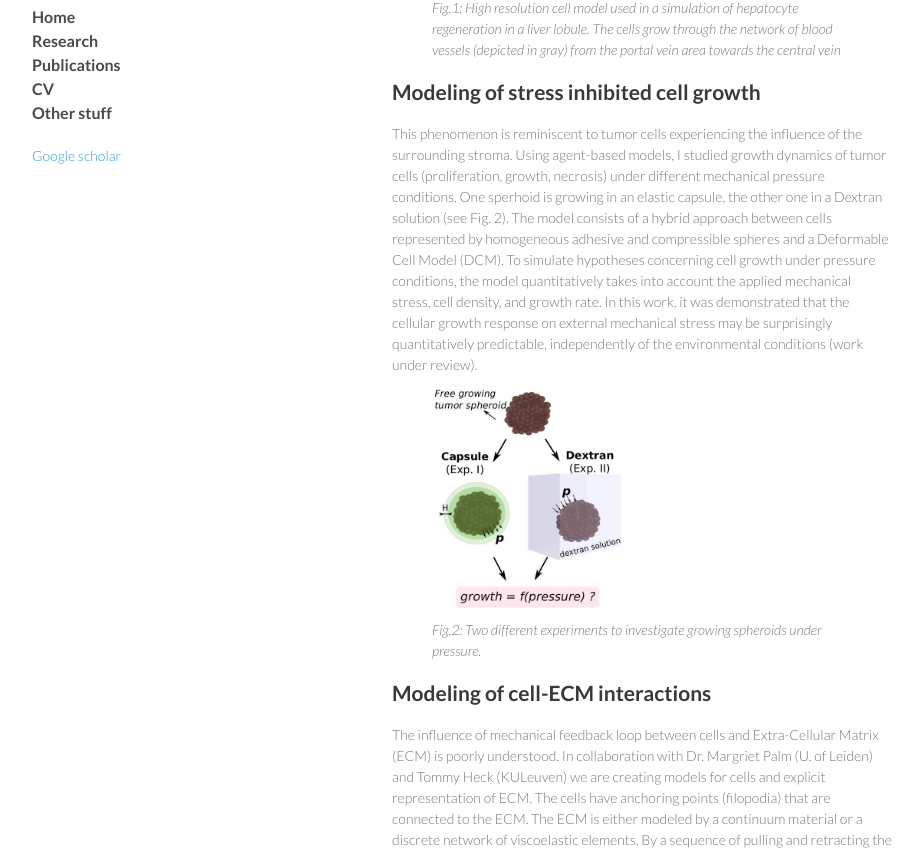
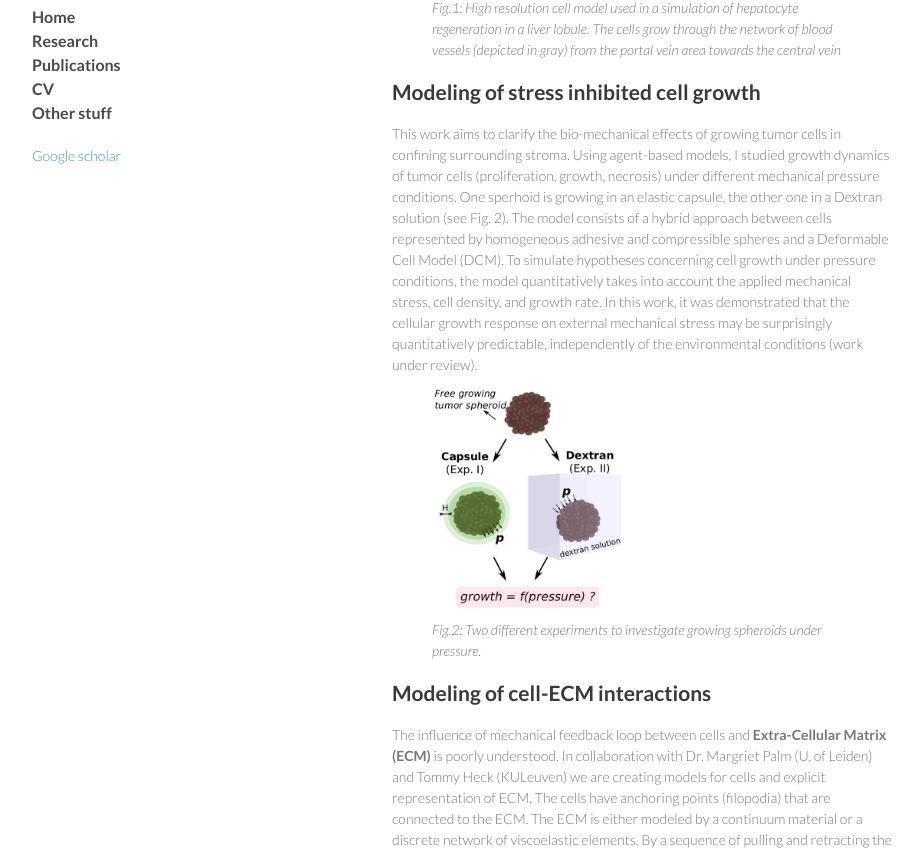
Before and after one commit to paulvanliedekerke/wittgenstein, a Jekyll site: the page research.html, which Jekyll copies as it is, in a window 1280 px wide and 1400 px high, scrolled down 461 px. Shown: the part 135-988 px from the top of the window, without its empty margins (178-1101 px from the left). Built offline with Jekyll 4.4.1, drawn with Linux system fonts in a browser that asks for light colours; Markdown is read by kramdown in place of the engine named in the settings; some of the changed text lies outside the part shown.

Commit message:
Update research.html

```diff
--- a/research.html
+++ b/research.html
@@ -39,7 +39,7 @@
 <h2>Modeling and simulation of tissue regeneration using high resolution cell models.</h2>
 
 
-The goal is to get insight in the mechanical stress levels experienced by the hepatocytes during liver <b> tissue regeneration </b>, and clarify the relation with tissue architecture. I am elaborating on a previously introduced high resolution Deformable Cell Model in 3D  (see Fig. 1, 3) that is capable of accurately representing cell shape and integrating information at subcellular scales [refs]. In a basic DCM the cell surface is discretized by a number of nodes which are connected by viscoelastic elements interacting via pairwise potential functions, creating a flexible scaffolding structure with arbitrary degrees of freedom per cell. I have extended the model with the capability for the cells to grow and divide. This model includes realistic internal mechanics, contact/adhesion mechanics, growth and division, and should become a new standard in agent-based tissue simulations.
+We want to get insight in the mechanical stress levels experienced by the hepatocytes during liver <b> tissue regeneration </b>, and clarify the relation with tissue architecture. I am elaborating on a previously introduced high resolution Deformable Cell Model in 3D  (see Fig. 1, 3) that is capable of accurately representing cell shape and integrating information at subcellular scales [refs]. In a basic DCM the cell surface is discretized by a number of nodes which are connected by viscoelastic elements interacting via pairwise potential functions, creating a flexible scaffolding structure with arbitrary degrees of freedom per cell. I have extended the model with the capability for the cells to grow and divide. This model includes realistic internal mechanics, contact/adhesion mechanics, growth and division, and should become a new standard in agent-based tissue simulations.
 
 <figure>
 <img src="pics/lobule_final_DCM.jpg" alt="" width="430">
@@ -50,7 +50,7 @@ The goal is to get insight in the mechanical stress levels experienced by the he
 
 <h2>Modeling of stress inhibited cell growth</h2>
 
-This phenomenon is reminiscent to tumor cells experiencing the influence of the surrounding stroma. Using agent-based models, I studied growth dynamics of tumor cells (proliferation, growth, necrosis) under different mechanical pressure conditions. One sperhoid is growing in an elastic capsule, the other one in a Dextran solution (see Fig. 2). The model consists of a hybrid approach between cells represented by homogeneous adhesive and compressible spheres and a Deformable Cell Model (DCM). To simulate hypotheses concerning cell growth under pressure conditions, the model quantitatively takes into account the applied mechanical stress, cell density, and growth rate. In this work, it was demonstrated that the cellular growth response on external mechanical stress may be surprisingly quantitatively predictable, independently of the environmental conditions (work under review).
+This work aims to clarify the bio-mechanical effects of growing tumor cells in confining surrounding stroma. Using agent-based models, I studied growth dynamics of tumor cells (proliferation, growth, necrosis) under different mechanical pressure conditions. One sperhoid is growing in an elastic capsule, the other one in a Dextran solution (see Fig. 2). The model consists of a hybrid approach between cells represented by homogeneous adhesive and compressible spheres and a Deformable Cell Model (DCM). To simulate hypotheses concerning cell growth under pressure conditions, the model quantitatively takes into account the applied mechanical stress, cell density, and growth rate. In this work, it was demonstrated that the cellular growth response on external mechanical stress may be surprisingly quantitatively predictable, independently of the environmental conditions (work under review).
 
 <figure>
 <img src="pics/overview.jpg" alt="" width="200">
@@ -62,7 +62,7 @@ This phenomenon is reminiscent to tumor cells experiencing the influence of the
 <p></p>
 <h2>Modeling of cell-ECM interactions </h2>
 
-The influence of mechanical feedback loop between cells and Extra-Cellular Matrix (ECM) is poorly understood.  In collaboration with Dr. Margriet Palm (U. of Leiden) and Tommy Heck (KULeuven) we are creating models for cells and explicit representation of ECM. The cells have anchoring points (filopodia) that are connected to the ECM. The ECM is either modeled by a continuum material or a discrete network of viscoelastic elements. By a sequence of pulling and retracting the anchors, the cells move through the ECM. As such we can quantify both the stresses that work on the cells and the ECM. Part of this work is published in [3].
+The influence of mechanical feedback loop between cells and <b> Extra-Cellular Matrix (ECM) </b> is poorly understood.  In collaboration with Dr. Margriet Palm (U. of Leiden) and Tommy Heck (KULeuven) we are creating models for cells and explicit representation of ECM. The cells have anchoring points (filopodia) that are connected to the ECM. The ECM is either modeled by a continuum material or a discrete network of viscoelastic elements. By a sequence of pulling and retracting the anchors, the cells move through the ECM. As such we can quantify both the stresses that work on the cells and the ECM. Part of this work is published in [3].
 
 
 <p></p>
```
Also changed, not shown: other parts of research.html (+1 -1 lines).
